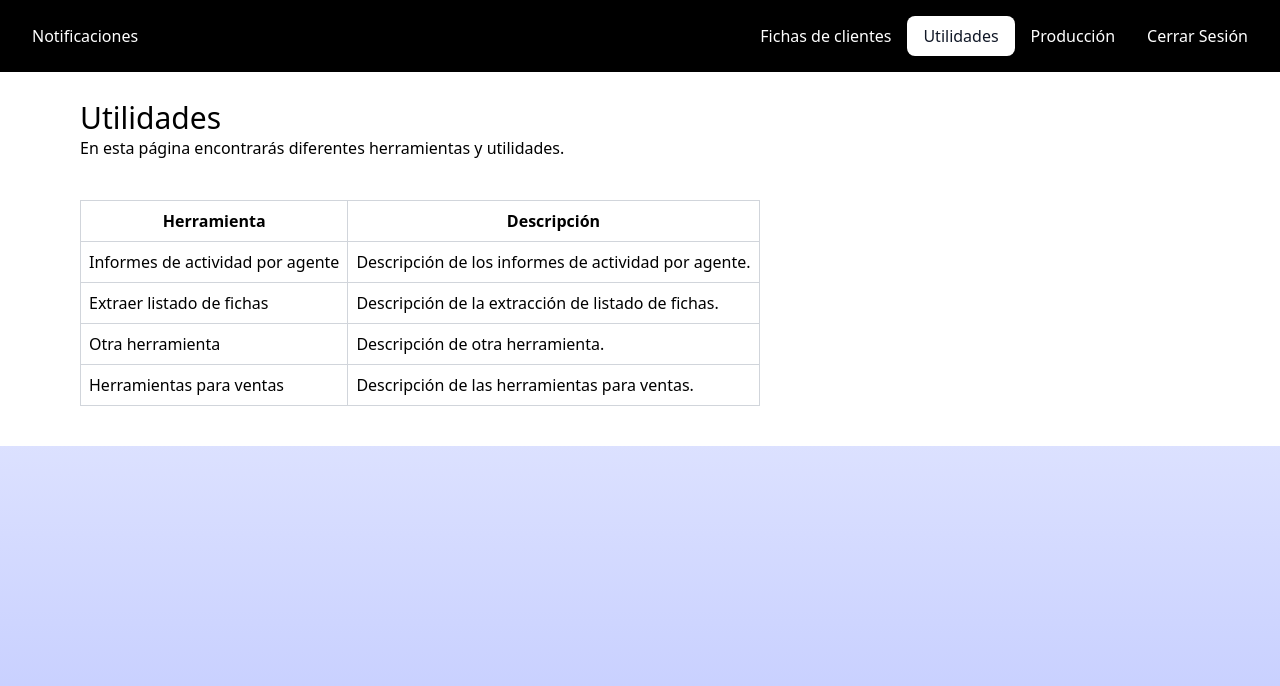
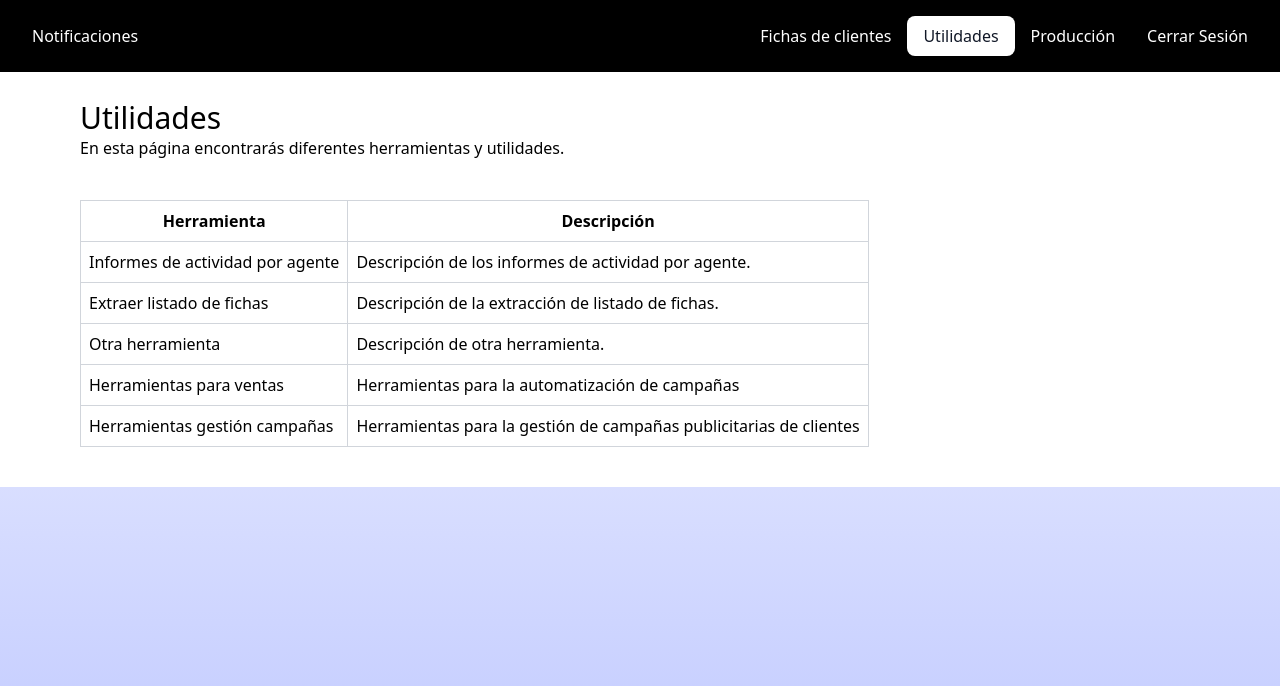
Before and after one commit to frankgimeno3/p3erp, a Next.js app: page /home in a window 1280 px wide. Both pictures are taken after a click on the button "Utilidades". Shown: the top 686 px of the page. Built offline with nearby package versions, Linux system fonts and the light colour scheme.

Commit message:
mejoro utilidades

```diff
--- a/components/Utilidades/Utilidades.tsx
+++ b/components/Utilidades/Utilidades.tsx
@@ -44,7 +44,15 @@ export default function Utilidades() {
                 <button>Herramientas para ventas</button>
               </td>
               <td className="border border-gray-300 p-2">
-                Descripción de las herramientas para ventas.
+                Herramientas para la automatización de campañas
+              </td>
+            </tr>
+            <tr>
+              <td className="border border-gray-300 p-2">
+                <button>Herramientas gestión campañas</button>
+              </td>
+              <td className="border border-gray-300 p-2">
+                Herramientas para la gestión de campañas publicitarias de clientes
               </td>
             </tr>
           </tbody>
```
